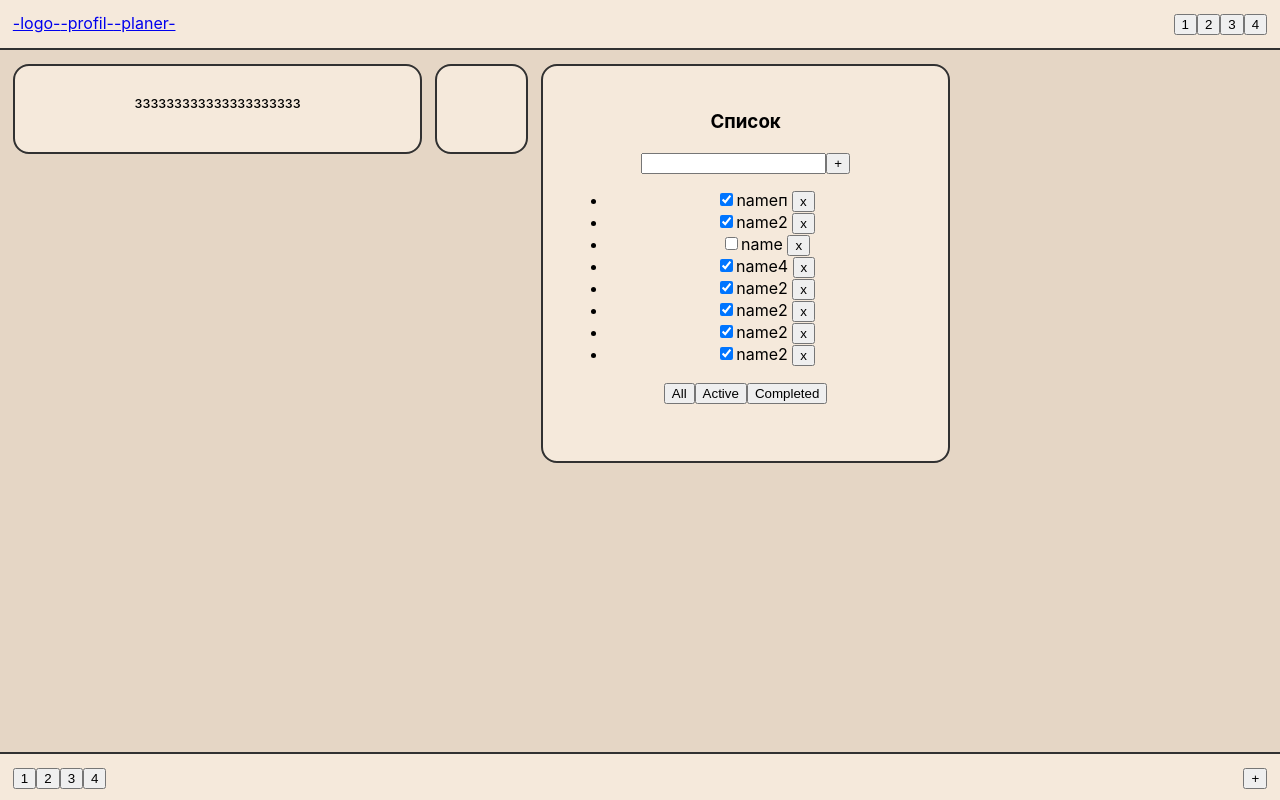
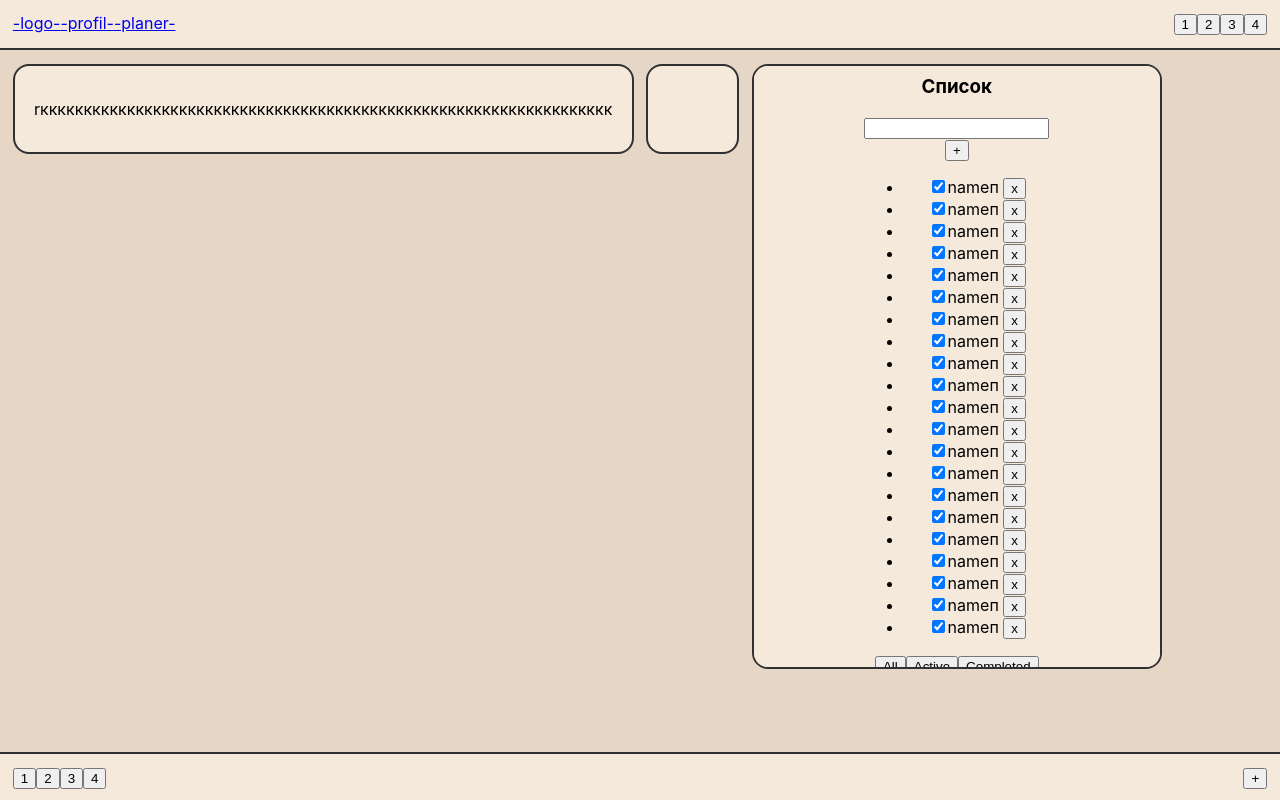
Before and after one commit to Meiraline/my-planer, a React (Create React App) app: page /planer in a window 1280 px wide. Built offline with nearby package versions, Linux system fonts and the light colour scheme.

Commit message:
более мене рабочая версия

```diff
--- a/src/Bloks/Blok.tsx
+++ b/src/Bloks/Blok.tsx
@@ -1,8 +1,6 @@
 import React, { useRef, useState, useEffect } from "react";
 
 interface BoxProps {
-  width?: number;
-  height?: number;
   maxWidth?: number;
   maxHeight?: number;
   minWidth?: number;
@@ -18,41 +16,36 @@ export function Blok(p: BoxProps) {
   const minWidth = p.minWidth || 1;
   const minHeight = p.minHeight || 1;
 
-  const [width, setWidth] = useState(p.width || defaultWidth);
-  const [height, setHeight] = useState(p.height || defaultHeight);
+  const [width, setWidth] = useState(defaultWidth);
+  const [height, setHeight] = useState(defaultHeight);
+
+  const [overflowX, setOverflowX] = useState(false);
+  const [overflowY, setOverflowY] = useState(false);
+
   const contentRef = useRef<HTMLDivElement>(null);
 
-  // Функция для проверки прокрутки и корректировки размеров
-  const updateSize = () => {
+  // Обновление размеров блока на основе внутреннего контента
+  const updateSizeFromContent = () => {
     if (contentRef.current) {
-      const contentWidth = contentRef.current.scrollWidth;
-      const contentHeight = contentRef.current.scrollHeight;
-      const containerWidth = contentRef.current.clientWidth;
-      const containerHeight = contentRef.current.clientHeight;
+      const contentWidth = contentRef.current.offsetWidth;
+      const contentHeight = contentRef.current.offsetHeight;
 
-      // Проверка на увеличение ширины
-      if (contentWidth > containerWidth && width < maxWidth) {
-        setWidth((prev) => Math.min(prev + 1, maxWidth));
-      }
-      // Проверка на уменьшение ширины
-      else if (contentWidth <= containerWidth && width > minWidth) {
-        setWidth((prev) => Math.max(prev - 1, minWidth));
-      }
+      // Рассчитываем новые размеры
+      const newWidth = Math.max(minWidth, Math.min(Math.ceil(contentWidth / 50), maxWidth));
+      const newHeight = Math.max(minHeight, Math.min(Math.ceil(contentHeight / 50), maxHeight));
 
-      // Проверка на увеличение высоты
-      if (contentHeight > containerHeight && height < maxHeight) {
-        setHeight((prev) => Math.min(prev + 1, maxHeight));
-      }
-      // Проверка на уменьшение высоты
-      else if (contentHeight <= containerHeight && height > minHeight) {
-        setHeight((prev) => Math.max(prev - 1, minHeight));
-      }
+      setWidth(newWidth);
+      setHeight(newHeight);
+
+      // Проверка на переполнение
+      setOverflowX(newWidth >= maxWidth);
+      setOverflowY(newHeight >= maxHeight);
     }
   };
 
-  // Проверка размеров при изменении контента
+  // Эффект для обновления размеров при изменении контента
   useEffect(() => {
-    updateSize();
+    updateSizeFromContent();
   }, [p.children]);
 
   return (
@@ -60,14 +53,25 @@ export function Blok(p: BoxProps) {
       style={{
         gridColumn: `span ${width}`,
         gridRow: `span ${height}`,
-        overflow: "hidden",
         backgroundColor: "#F5E9DB",
         border: "0.3vh solid #313131",
         borderRadius: "1rem",
-        padding: "2vw",
+        display: "flex",
+        justifyContent: "center", // Центрирование по горизонтали
+        alignItems: "center", // Центрирование по вертикали
+        overflowX: overflowX ? "auto" : "hidden",
+        overflowY: overflowY ? "auto" : "hidden",
+        padding: "1vw",
+        boxSizing: "border-box",
       }}
     >
-      <div ref={contentRef} style={{ width: "100%", height: "100%" }}>
+      <div
+        ref={contentRef}
+        style={{
+          width: "min-content",
+          height: "min-content",
+        }}
+      >
         {p.children}
       </div>
     </div>
--- a/src/Pages/Planer.jsx
+++ b/src/Pages/Planer.jsx
@@ -5,13 +5,27 @@ import {TodoList} from "../Bloks/Bloks_Planer/TodoList.tsx";
 
 let tasks = [
     { id: 1, title: "nameп", isDone: true },
-    { id: 2, title: "name2", isDone: true },
-    { id: 3, title: "name", isDone: false },
-    { id: 4, title: "name4", isDone: true },
-    { id: 2, title: "name2", isDone: true },
-    { id: 2, title: "name2", isDone: true },
-    { id: 2, title: "name2", isDone: true },
-    { id: 2, title: "name2", isDone: true },
+    { id: 1, title: "nameп", isDone: true },
+    { id: 1, title: "nameп", isDone: true },
+    { id: 1, title: "nameп", isDone: true },
+    { id: 1, title: "nameп", isDone: true },
+    { id: 1, title: "nameп", isDone: true },
+    { id: 1, title: "nameп", isDone: true },
+    { id: 1, title: "nameп", isDone: true },
+    { id: 1, title: "nameп", isDone: true },
+    { id: 1, title: "nameп", isDone: true },
+    { id: 1, title: "nameп", isDone: true },
+    { id: 1, title: "nameп", isDone: true },
+    { id: 1, title: "nameп", isDone: true },
+    { id: 1, title: "nameп", isDone: true },
+    { id: 1, title: "nameп", isDone: true },
+    { id: 1, title: "nameп", isDone: true },
+    { id: 1, title: "nameп", isDone: true },
+    { id: 1, title: "nameп", isDone: true },
+    { id: 1, title: "nameп", isDone: true },
+    { id: 1, title: "nameп", isDone: true },
+    { id: 1, title: "nameп", isDone: true },
+
 
 ]
 
@@ -24,8 +38,8 @@ let tasks = [
 function Planer() {
     return (
         <div className = "page">
-            <Blok> ззззззззззззззззззззз </Blok>
-            <Blok  width={1} height={3} />
+            <Blok>rкккккккккккккккккккккккккккккккккккккккккккккккккккккккккккккккккк</Blok>
+            <Blok  width={2} height={3} />
             <Blok >  <TodoList title='Список' tasks = {tasks}  /> </Blok>
 
 
--- a/src/index.css
+++ b/src/index.css
@@ -10,4 +10,5 @@ body {
 code {
   font-family: source-code-pro, Menlo, Monaco, Consolas, 'Courier New',
     monospace;
+
 }
```
Also changed, not shown: src/Bloks/checkAndResizeBlock.tsx (deleted, +0 -84 lines).
